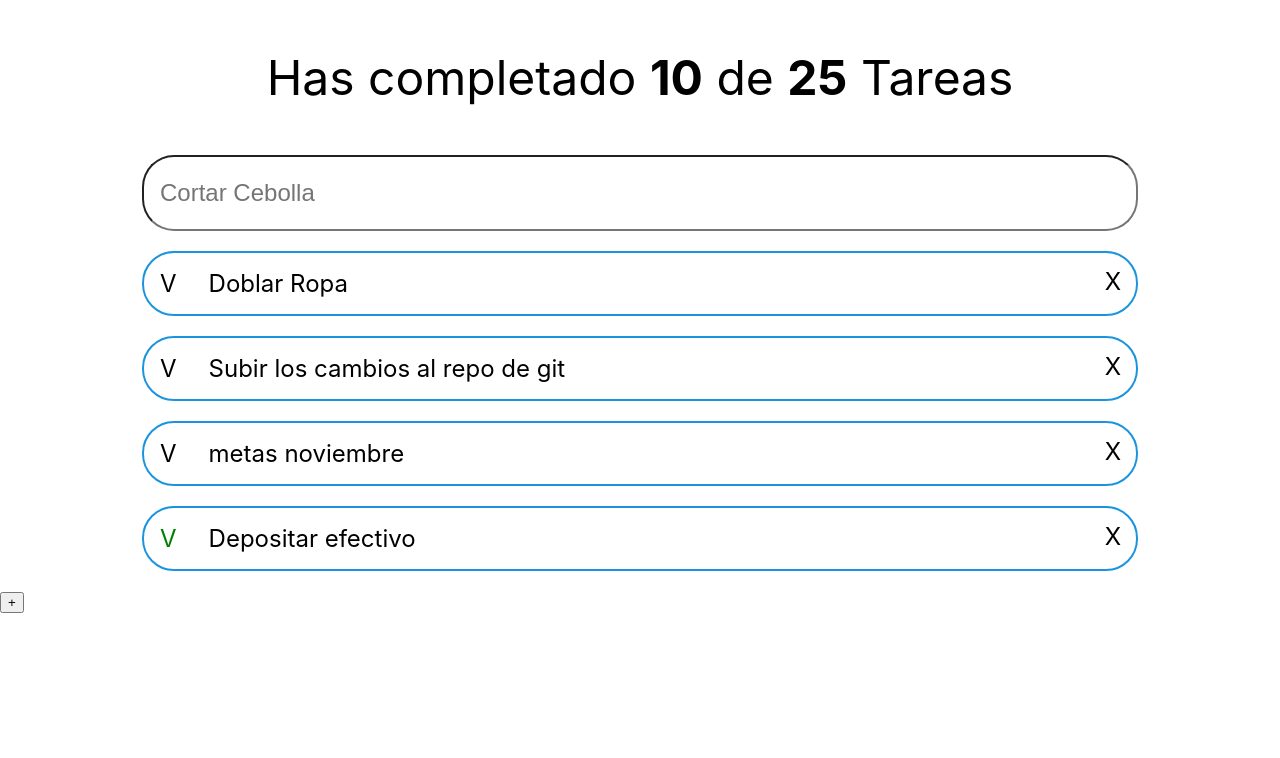
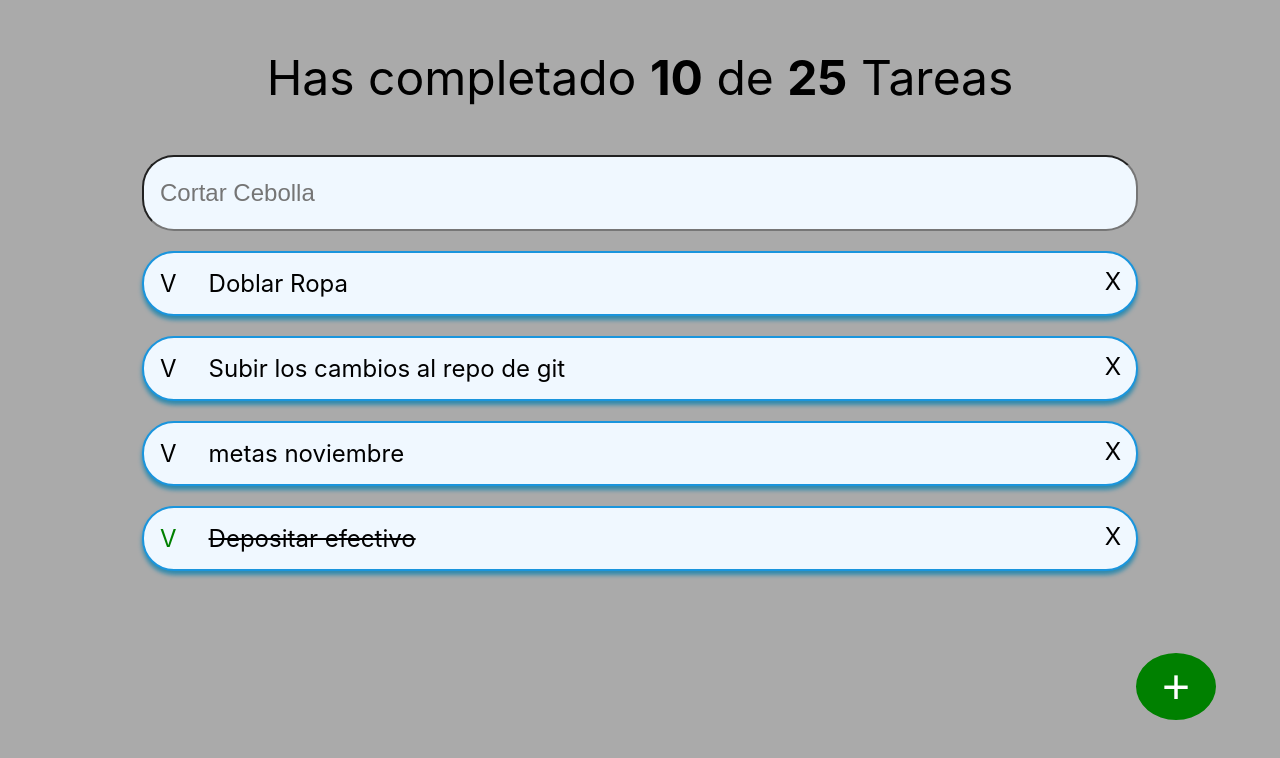
Before and after one commit to JoseDanielBarrero/curso-react, a React (Create React App) app: page / in a window 1280 px wide. Shown: the top 758 px of the page. Built offline with nearby package versions, Linux system fonts and the light colour scheme.

Commit message:
Finalizacion de estilso bases, estilos del boton de create todos

```diff
--- a/public/index.html
+++ b/public/index.html
@@ -24,7 +24,7 @@
       work correctly both with client-side routing and a non-root public URL.
       Learn how to configure a non-root public URL by running `npm run build`.
     -->
-    <title>React App</title>
+    <title>ToDo Machine </title>
   </head>
   <body>
     <noscript>You need to enable JavaScript to run this app.</noscript>
--- a/src/App.css
+++ b/src/App.css
@@ -1,5 +1,6 @@
 .App {
-  text-align: center;
+  background-color: rgb(170, 170, 170);
+  height: 100vh;
 }
 
 .App-logo {
--- a/src/App.js
+++ b/src/App.js
@@ -13,7 +13,7 @@ const defaultTodos = [
 ]
 function App() {
   return (
-    <>
+    <div className='App'>
       <TodoCounter total={25} completed={10}/>
       <TodoSearch/>
       <TodoList>
@@ -22,7 +22,7 @@ function App() {
         ))}
       </TodoList>
       <CreateTodoButton/>
-    </>
+    </div>
   );
 }
 
--- /dev/null
+++ b/src/CreateTodoButton.css
@@ -0,0 +1,21 @@
+.CreateButton{
+    font-size: 48px;
+    border: 5px solid green;
+    border-radius: 100%;
+    width: 5rem;
+    position: fixed;
+    bottom: 10%;
+    right: 5%;
+    color: white;
+    background-color: green;
+}
+
+.CreateButton:hover {
+    box-shadow: 0 4px 16px rgba(49, 138, 172, 1);
+    transition: all 0.2s ease;
+}
+
+.CreateButton:active {
+    background-color: rgb(2, 102, 2);
+    border-color: rgb(2, 102, 2);
+}
--- a/src/CreateTodoButton.js
+++ b/src/CreateTodoButton.js
@@ -1,8 +1,9 @@
-import React from 'react'
+import React from 'react';
+import "./CreateTodoButton.css"
 
 function CreateTodoButton() {
   return (
-    <button>+</button>
+    <button className='CreateButton'>+</button>
   )
 }
 
--- a/src/TodoItem.css
+++ b/src/TodoItem.css
@@ -5,10 +5,13 @@
     border-radius: 2rem;
     padding: 1rem;
     position: relative;
+    box-shadow: 0 4px 4px rgba(49, 138, 172, 1);
+    font-size: 24px;
+    background-color: aliceblue;
 }
 
 .TodoItem__Text {
-    font-size: 24px;
+
     padding: 2rem;
 }
 
@@ -16,16 +19,11 @@
     position:absolute;
     right: 1.5%;
     bottom: 30%;
-    font-size: 24px;
 }
 
 .TodoItem__DeleteButton:hover {
     color:red;
     cursor: pointer;
-}
-
-.TodoItem__Check {
-    font-size: 24px;
 }
 
 .TodoItem__Check:hover {
@@ -39,3 +37,7 @@
 .TodoItem__Check--completed {
     color: green;
 }
+
+.TodoItem__Text--completed {
+    text-decoration: line-through;
+}
--- a/src/TodoItem.js
+++ b/src/TodoItem.js
@@ -6,7 +6,7 @@ function TodoItem(props) {
     return(
       <li className='TodoItem'>
         <span className={`TodoItem__Check ${props.completed && "TodoItem__Check--completed"}`}>V</span>
-        <span className='TodoItem__Text'>{props.text}</span>
+        <span className={`TodoItem__Text ${props.completed && "TodoItem__Text--completed"}`}>{props.text}</span>
         <span className='TodoItem__DeleteButton'>X</span>
       </li>
     );
--- a/src/TodoSearch.css
+++ b/src/TodoSearch.css
@@ -7,6 +7,7 @@
     font-size: 24px;
     padding: 1rem;
     border-radius: 2rem;
+    background-color: aliceblue;
 }
 
 .TodoSearch:focus{
```
